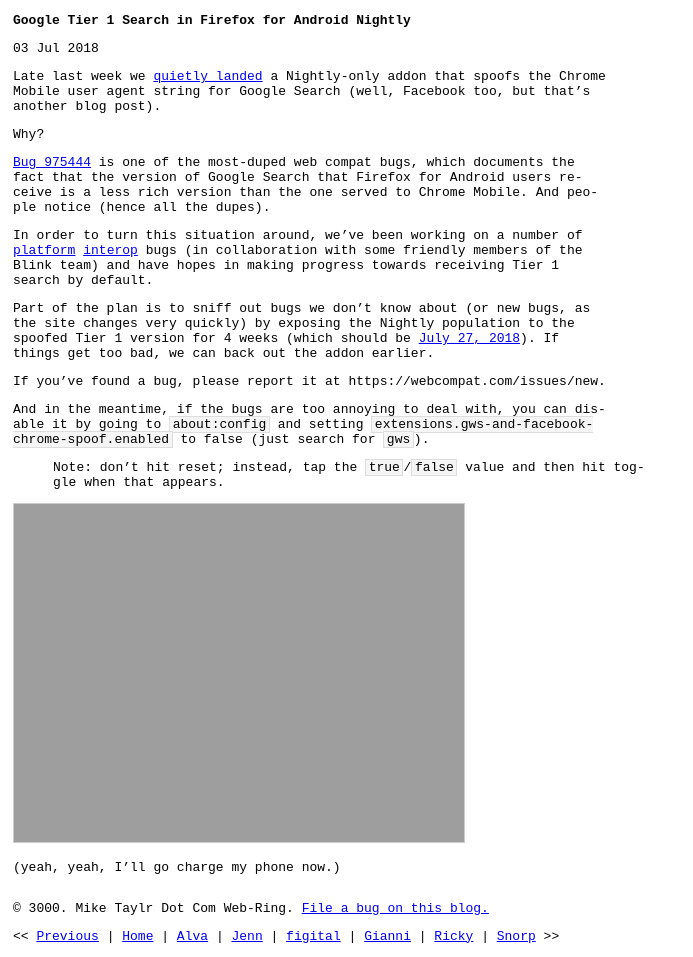
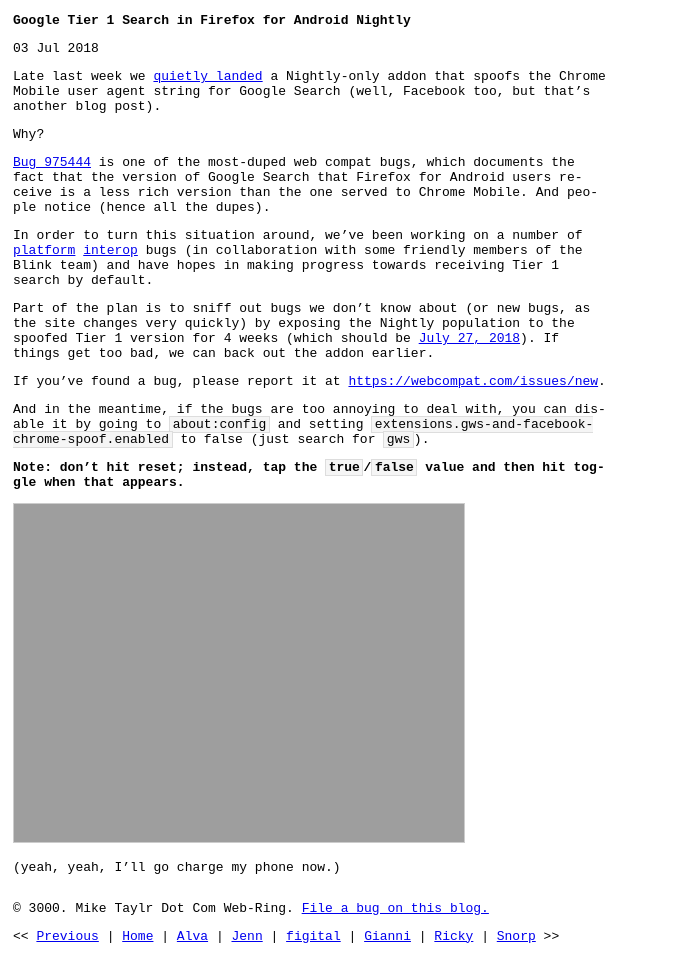
Before and after one commit to miketaylr/miketaylr.com-blog, a Jekyll site: the page built from _posts/2018-07-03-google-search-in-firefox-for-android-nightly.md, in a window 1280 px wide. Shown: the whole page, without its empty margins (0-693 px from the left). Built offline with Jekyll 4.4.1, drawn with Linux system fonts in a browser that asks for light colours; Markdown is read by kramdown in place of the engine named in the settings; some of the changed lines change nothing that is shown.

Commit message:
make it a link

```diff
--- a/_posts/2018-07-03-google-search-in-firefox-for-android-nightly.md
+++ b/_posts/2018-07-03-google-search-in-firefox-for-android-nightly.md
@@ -14,11 +14,11 @@
 
 Part of the plan is to sniff out bugs we don't know about (or new bugs, as the site changes very quickly) by exposing the Nightly population to the spoofed Tier 1 version for 4 weeks (which should be [July 27, 2018][backout]). If things get too bad, we can back out the addon earlier.
 
-If you've found a bug, please report it at https://webcompat.com/issues/new.
+If you've found a bug, please report it at <a href="https://webcompat.com/issues/new">https://webcompat.com/issues/new</a>.
 
 And in the meantime, if the bugs are too annoying to deal with, you can disable it by going to `about:config` and setting `extensions.gws-and-facebook-chrome-spoof.enabled` to false (just search for `gws`).
 
-> Note: don't hit reset; instead, tap the `true`/`false` value and then hit toggle when that appears.
+**Note: don't hit reset; instead, tap the `true`/`false` value and then hit toggle when that appears.**
 
 <img style="width: 75%; height: 75%; border: 1px solid #ccc;" src="https://miketaylr.com/posts/assets/about-config.png">
 
```
